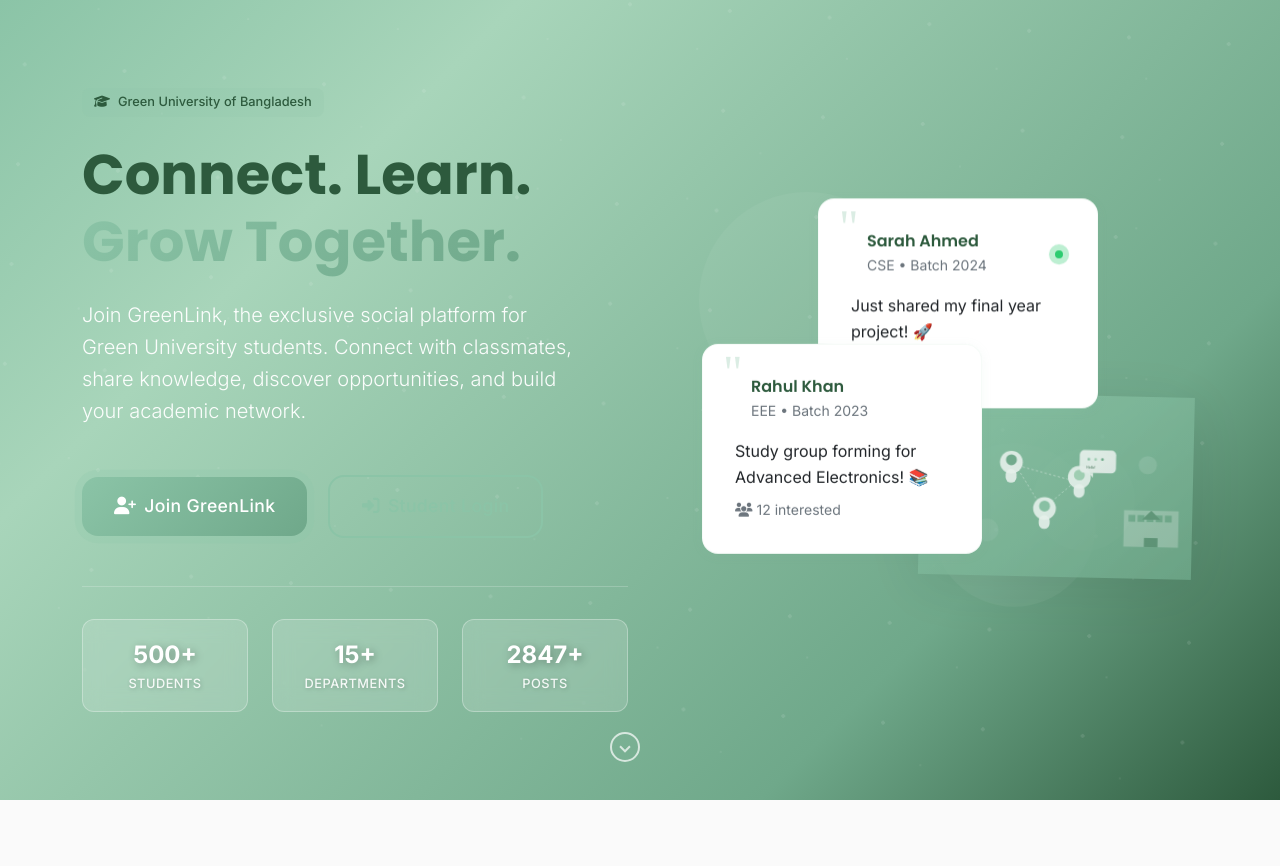
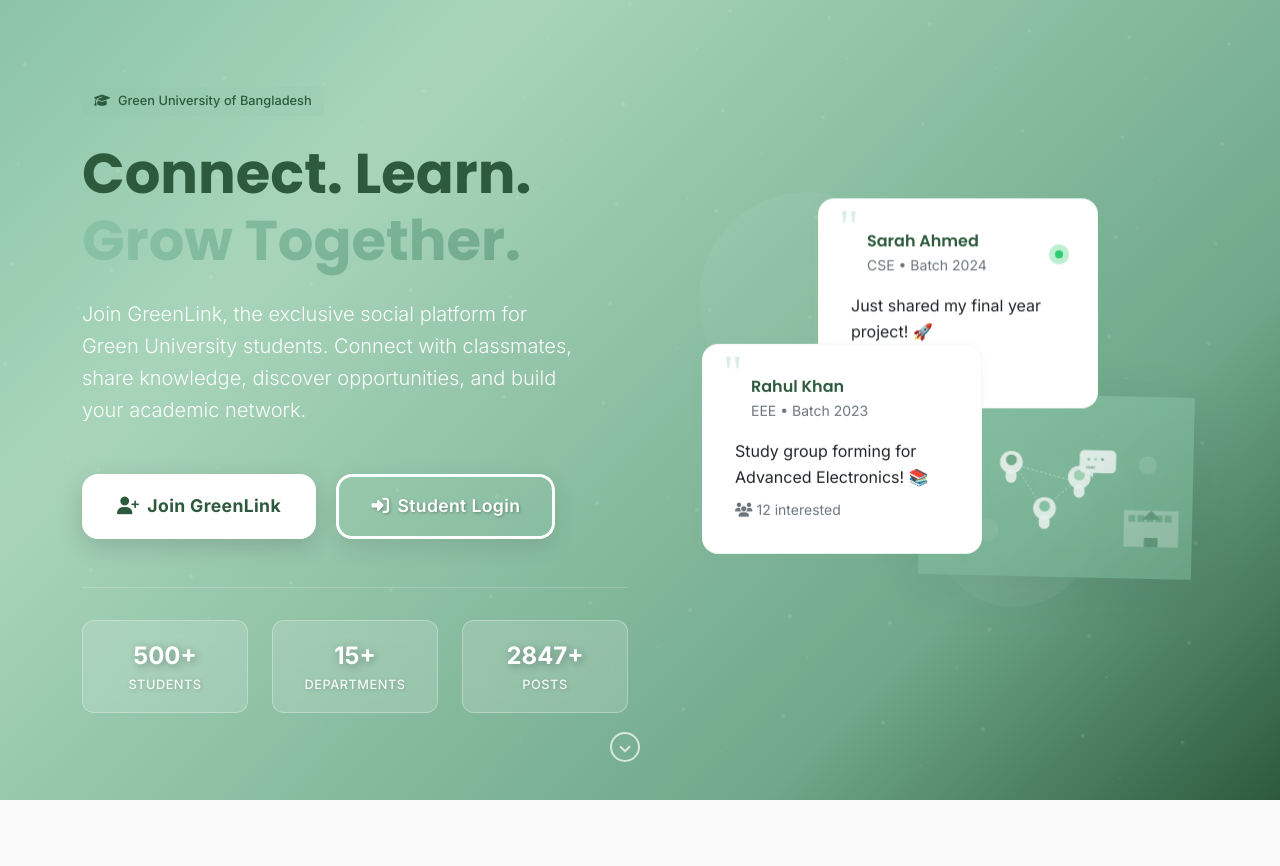
Before and after one commit to rehmanpranto/GreenLink, a Django app: page / in a window 1280 px wide. Shown: the top 866 px of the page. Run offline with Django 4.2, Linux system fonts and the light colour scheme; some libraries are stand-ins or nearby versions.

Commit message:
Fix hero button visibility - make buttons stand out with white background and improved contrast

```diff
--- a/static/css/green_university.css
+++ b/static/css/green_university.css
@@ -1445,6 +1445,42 @@
     margin: 2rem 0;
 }
 
+/* Hero Button Overrides for Better Visibility */
+.hero-landing .btn-success {
+    background: white !important;
+    color: var(--green-dark) !important;
+    border: 3px solid white !important;
+    font-weight: 700 !important;
+    text-shadow: none !important;
+    box-shadow: 0 8px 25px rgba(0, 0, 0, 0.15) !important;
+}
+
+.hero-landing .btn-success:hover {
+    background: var(--green-dark) !important;
+    color: white !important;
+    border-color: var(--green-dark) !important;
+    transform: translateY(-3px);
+    box-shadow: 0 12px 35px rgba(0, 0, 0, 0.2) !important;
+}
+
+.hero-landing .btn-outline-success {
+    background: transparent !important;
+    border: 3px solid white !important;
+    color: white !important;
+    font-weight: 600 !important;
+    text-shadow: 1px 1px 3px rgba(0, 0, 0, 0.3) !important;
+    box-shadow: 0 8px 25px rgba(0, 0, 0, 0.1) !important;
+}
+
+.hero-landing .btn-outline-success:hover {
+    background: white !important;
+    border-color: white !important;
+    color: var(--green-dark) !important;
+    transform: translateY(-3px);
+    box-shadow: 0 12px 35px rgba(0, 0, 0, 0.15) !important;
+    text-shadow: none !important;
+}
+
 .hero-stats {
     margin-top: 3rem;
     padding-top: 2rem;
@@ -1747,6 +1783,17 @@
     100% { box-shadow: 0 0 0 0 rgba(139, 196, 167, 0); }
 }
 
+/* Hero button pulse animation override */
+.hero-landing .btn-success.pulse-animation {
+    animation: pulse-btn-white 2s infinite;
+}
+
+@keyframes pulse-btn-white {
+    0% { box-shadow: 0 8px 25px rgba(0, 0, 0, 0.15), 0 0 0 0 rgba(255, 255, 255, 0.7); }
+    70% { box-shadow: 0 8px 25px rgba(0, 0, 0, 0.15), 0 0 0 15px rgba(255, 255, 255, 0); }
+    100% { box-shadow: 0 8px 25px rgba(0, 0, 0, 0.15), 0 0 0 0 rgba(255, 255, 255, 0); }
+}
+
 /* Responsive Design */
 @media (max-width: 991px) {
     .hero-title {
```
